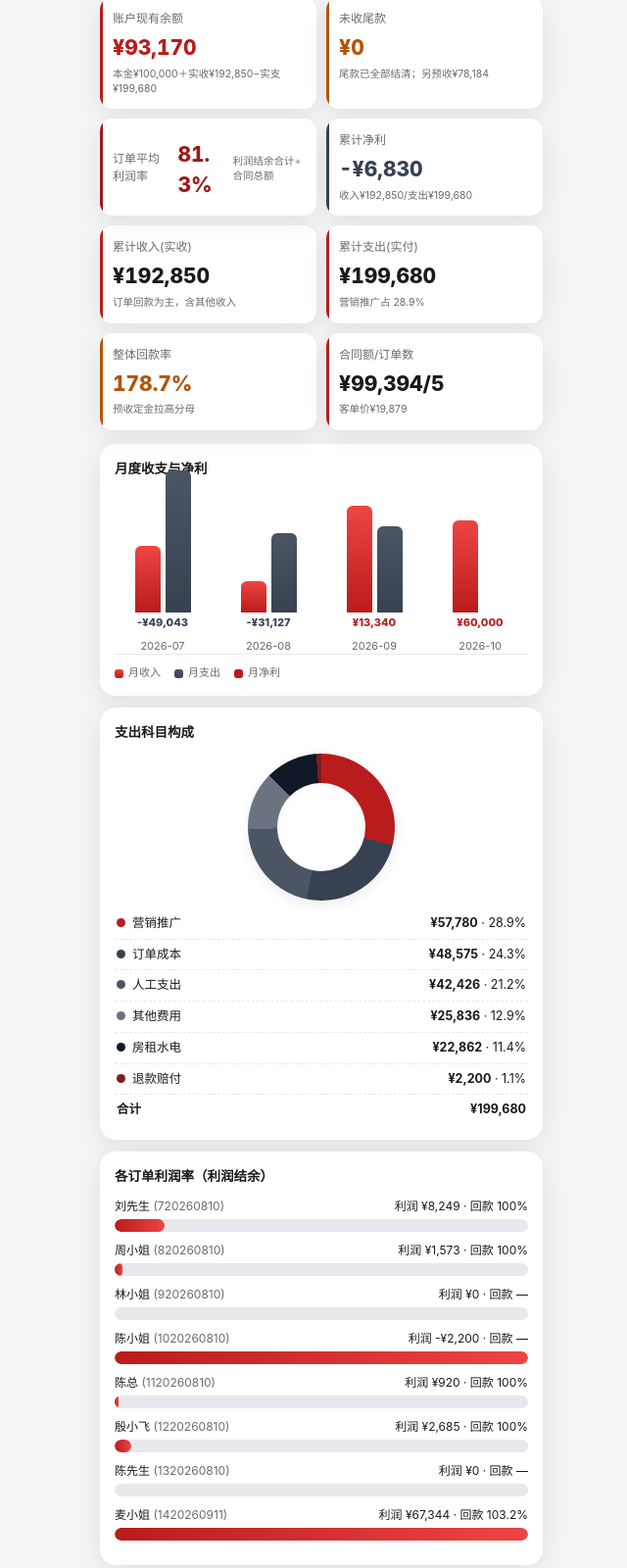
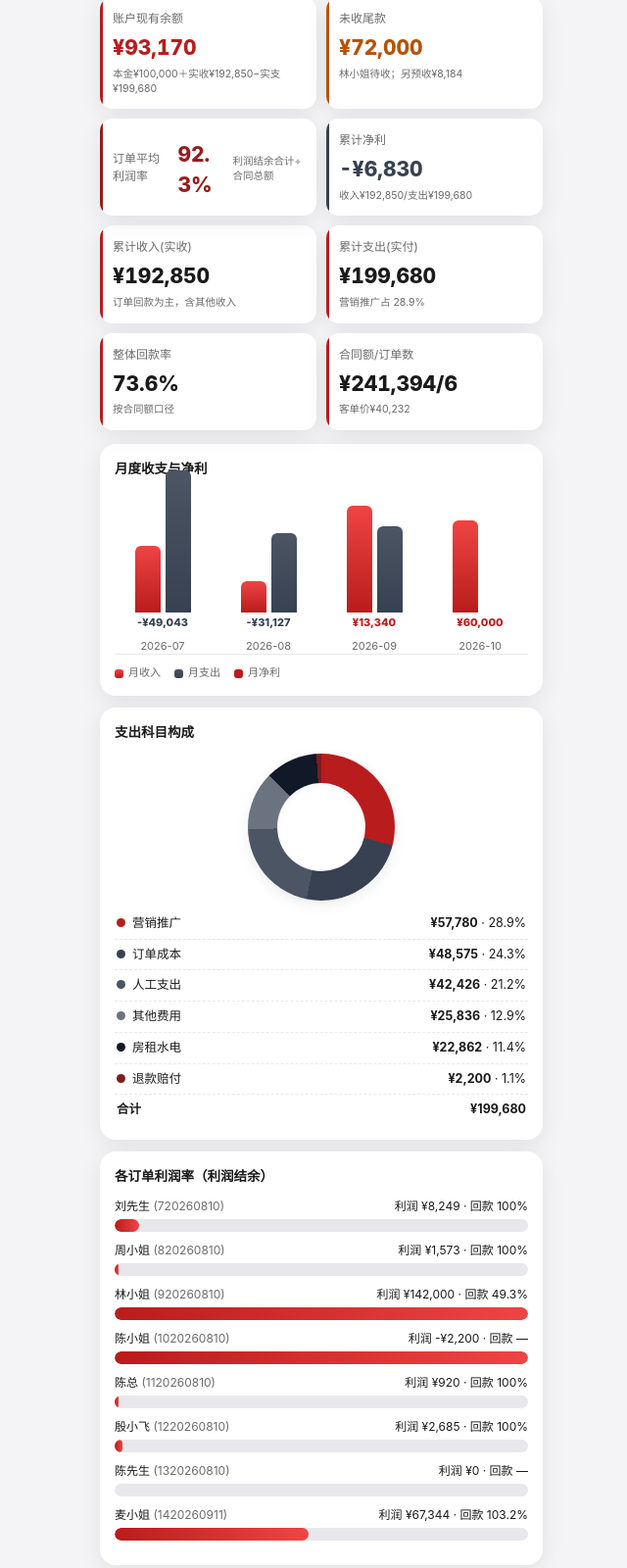
Before and after one commit to e1cho22/kefandashboard, a plain HTML site: page index.html in a window 1280 px wide. Shown: the part 399-1999 px from the top of the page at 98% size, without its empty margins (312-952 px from the left). Drawn offline with Linux system fonts and the light colour scheme.

Commit message:
update index.html

```diff
--- a/index.html
+++ b/index.html
@@ -187,8 +187,8 @@
 const D = {
   date:"2026-11-08",
   balance:93170.38, income:192850, expense:199679.62, net:-6829.62,
-  principal:100000, contract:99394, unreceived:0, prepaid:78184,
-  orderProfitRate:81.3, collectRate:178.7, orderCount:5, avgPrice:19878.8, txn:74,
+  principal:100000, contract:241394, unreceived:72000, prepaid:8184,
+  orderProfitRate:92.3, collectRate:73.6, orderCount:6, avgPrice:40232.33, txn:74,
   months:[{m:"2026-07",in:43050,out:92093,net:-49043},{m:"2026-08",in:20272,out:51399.03,net:-31127.03},{m:"2026-09",in:69528,out:56187.59,net:13340.41},{m:"2026-10",in:60000,out:0,net:60000}],
   expenseCat:[
     {n:"营销推广",v:57780,c:"#b91c1c"},
@@ -201,7 +201,7 @@ const D = {
   orders:[
     {no:"720260810",c:"刘先生",ct:17400,rc:17400,rate:100,pf:8249,d:0,s:"生产中",cls:"prod"},
     {no:"820260810",c:"周小姐",ct:6150,rc:6150,rate:100,pf:1573,d:0,s:"已完成",cls:"done"},
-    {no:"920260810",c:"林小姐",ct:0,rc:70000,rate:null,pf:0,d:-70000,s:"设计中",cls:"wait"},
+    {no:"920260810",c:"林小姐",ct:142000,rc:70000,rate:49.3,pf:142000,d:72000,s:"设计中",cls:"wait"},
     {no:"1020260810",c:"陈小姐",ct:0,rc:3000,rate:null,pf:-2200,d:-3000,s:"退单",cls:"refund"},
     {no:"1120260810",c:"陈总",ct:3800,rc:3800,rate:100,pf:920,d:0,s:"已完成",cls:"done"},
     {no:"1220260810",c:"殷小飞",ct:4700,rc:4700,rate:100,pf:2685,d:0,s:"已完成",cls:"done"},
```
